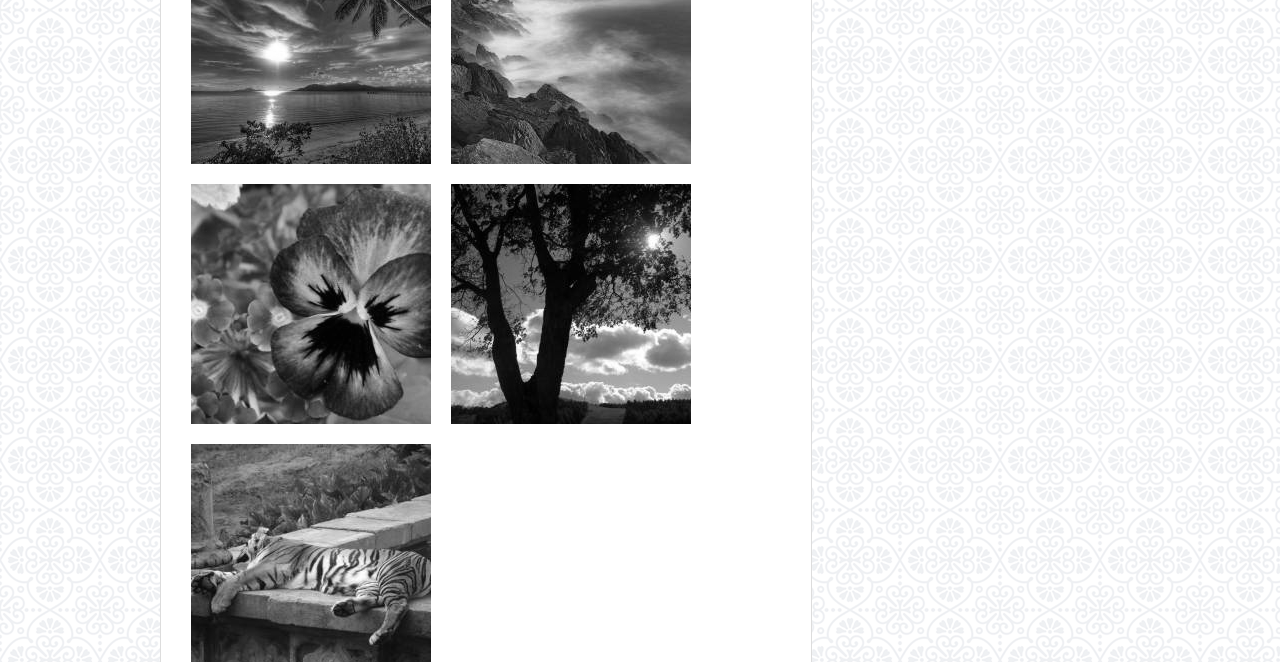
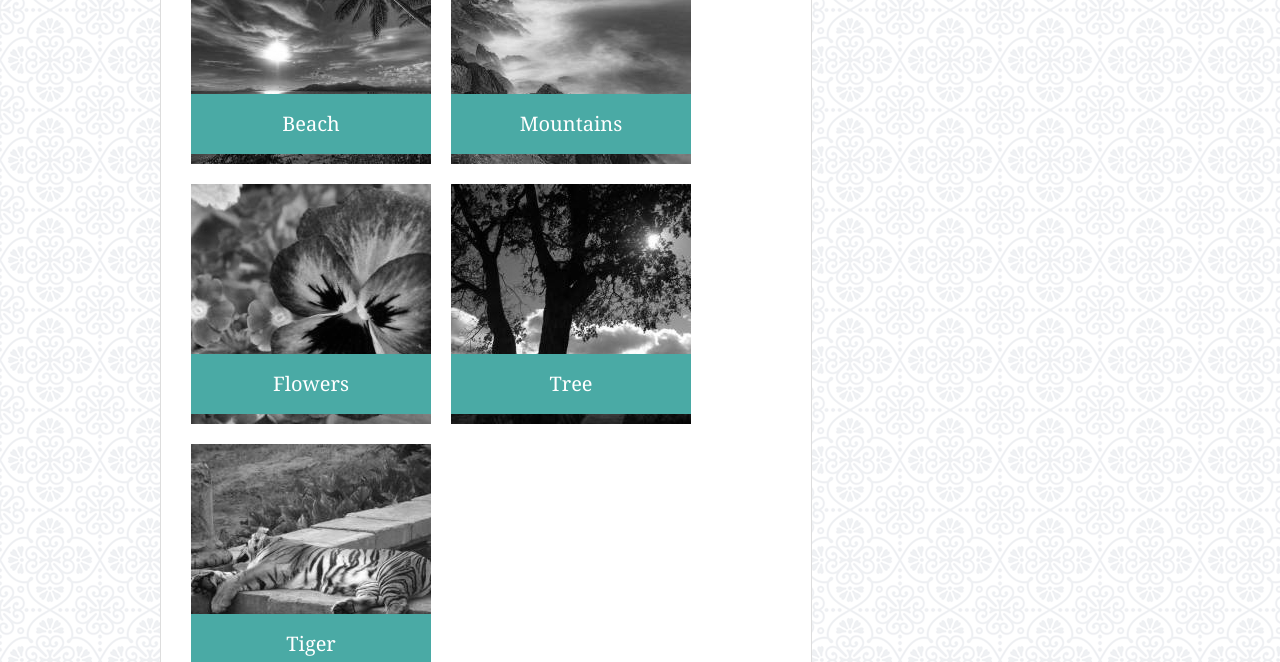
Before and after one commit to zarahelyse/Basic-Portfolio, a plain HTML site: page portfolio.html in a window 1280 px wide. Shown: the part 290-952 px from the top of the page. Drawn offline with Linux system fonts and the light colour scheme.

Commit message:
actual finished product

```diff
--- a/assets/css/style.css
+++ b/assets/css/style.css
@@ -246,12 +246,86 @@ img{
     float: left;
 }
 
-h4 {
+.img-container {
+    position:relative;
+
+}
+
+.banner1 {
+    background-color: #4aaaa5;
+    color: white;
+    text-align: center;
     position: absolute;
-    top: 200px;
-    left: 0;
-    width: 100%;
- }
+    left: 10px;
+    top: 180px;
+    width: 200px;
+    z-index:1;
+    padding: 20px;
+    font-family: Georgia, 'Times New Roman', Times, serif;
+    font-size: 20px;
+
+}
+
+.banner2 {
+    background-color: #4aaaa5;
+    color: white;
+    text-align: center;
+    position: absolute;
+    left: 270px;
+    top: 180px;
+    width: 200px;
+    z-index:1;
+    padding: 20px;
+    font-family: Georgia, 'Times New Roman', Times, serif;
+    font-size: 20px;
+
+}
+
+.banner3 {
+    background-color: #4aaaa5;
+    color: white;
+    text-align: center;
+    position: absolute;
+    left: 10px;
+    top: 440px;
+    width: 200px;
+    z-index:1;
+    padding: 20px;
+    font-family: Georgia, 'Times New Roman', Times, serif;
+    font-size: 20px;
+
+}
+
+.banner4 {
+    background-color: #4aaaa5;
+    color: white;
+    text-align: center;
+    position: absolute;
+    left: 270px;
+    top: 440px;
+    width: 200px;
+    z-index:1;
+    padding: 20px;
+    font-family: Georgia, 'Times New Roman', Times, serif;
+    font-size: 20px;
+
+}
+
+.banner5 {
+    background-color: #4aaaa5;
+    color: white;
+    text-align: center;
+    position: absolute;
+    left: 10px;
+    top: 700px;
+    width: 200px;
+    z-index:1;
+    padding: 20px;
+    font-family: Georgia, 'Times New Roman', Times, serif;
+    font-size: 20px;
+
+}
+
 
 
 .group:before,
--- a/portfolio.html
+++ b/portfolio.html
@@ -32,17 +32,20 @@
 
 
     <section>
-
         <article>
-
             <h2>Portfolio</h2>
             <hr>
             <div class="img-container">
                     <img src="assets/images/nature.jpg" alt="Beach" class= "portfolio-img">
+                        <div class="banner1">Beach</div>
                     <img src="assets/images/nature1.jpg" alt="Mountains" class= "portfolio-img">
+                        <div class="banner2">Mountains</div>
                     <img src="assets/images/nature2.jpg" alt="Flowers" class= "portfolio-img">
+                        <div class="banner3">Flowers</div>
                     <img src="assets/images/nature3.jpg" alt="Tree" class= "portfolio-img">
+                        <div class="banner4">Tree</div>
                     <img src="assets/images/nature4.jpg" alt="Tiger" class= "portfolio-img">
+                    <div class="banner5">Tiger</div>
             </div>
 
 
```
